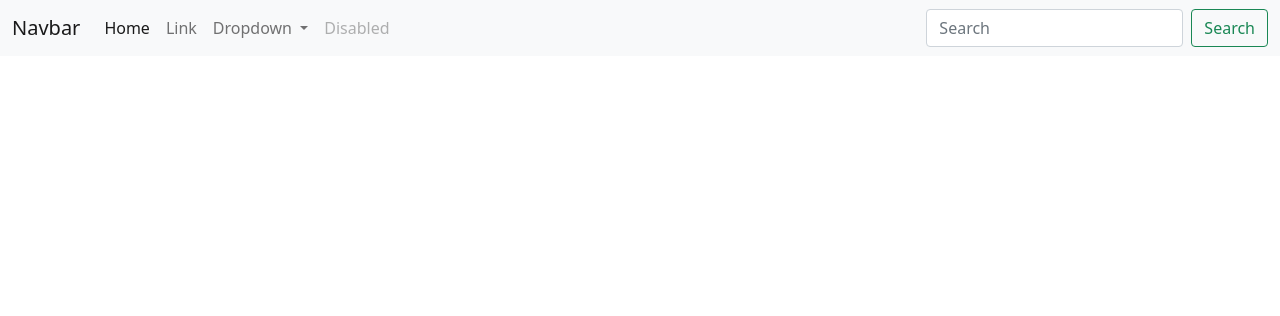
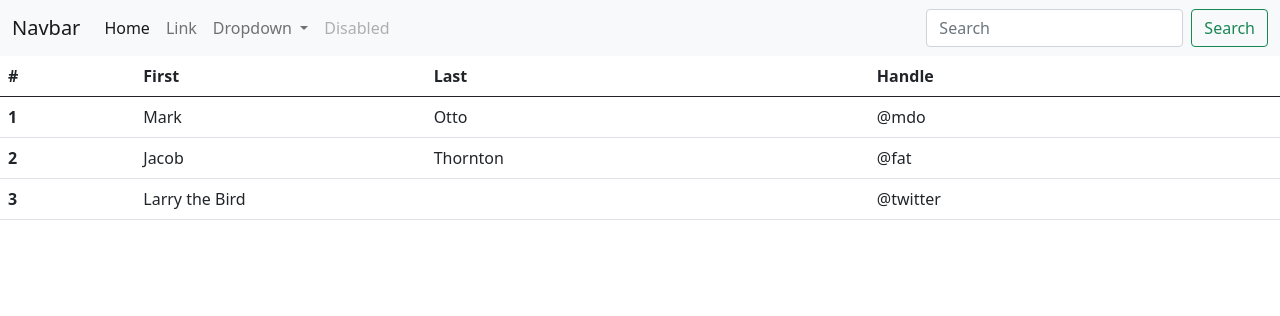
Before and after one commit to manoj402/AakarGroup, a Python web app: template project/templates/index.html in a window 1280 px wide. Shown: the top 316 px of the page. Run offline with Jinja, Linux system fonts and the light colour scheme; the template is opened without the code that fills it, so the values that code supplies are empty.

Commit message:
update index.html

```diff
--- a/project/templates/index.html
+++ b/project/templates/index.html
@@ -48,7 +48,35 @@
     </div>
   </div>
 </nav>
-
+<table class="table">
+  <thead>
+    <tr>
+      <th scope="col">#</th>
+      <th scope="col">First</th>
+      <th scope="col">Last</th>
+      <th scope="col">Handle</th>
+    </tr>
+  </thead>
+  <tbody>
+    <tr>
+      <th scope="row">1</th>
+      <td>Mark</td>
+      <td>Otto</td>
+      <td>@mdo</td>
+    </tr>
+    <tr>
+      <th scope="row">2</th>
+      <td>Jacob</td>
+      <td>Thornton</td>
+      <td>@fat</td>
+    </tr>
+    <tr>
+      <th scope="row">3</th>
+      <td colspan="2">Larry the Bird</td>
+      <td>@twitter</td>
+    </tr>
+  </tbody>
+</table>
 
     <!-- Option 1: Bootstrap Bundle with Popper -->
     <script src="https://cdn.jsdelivr.net/npm/bootstrap@5.0.2/dist/js/bootstrap.bundle.min.js" integrity="sha384-MrcW6ZMFYlzcLA8Nl+NtUVF0sA7MsXsP1UyJoMp4YLEuNSfAP+JcXn/tWtIaxVXM" crossorigin="anonymous"></script>
```
Also changed, not shown: project/db.sqlite3.
